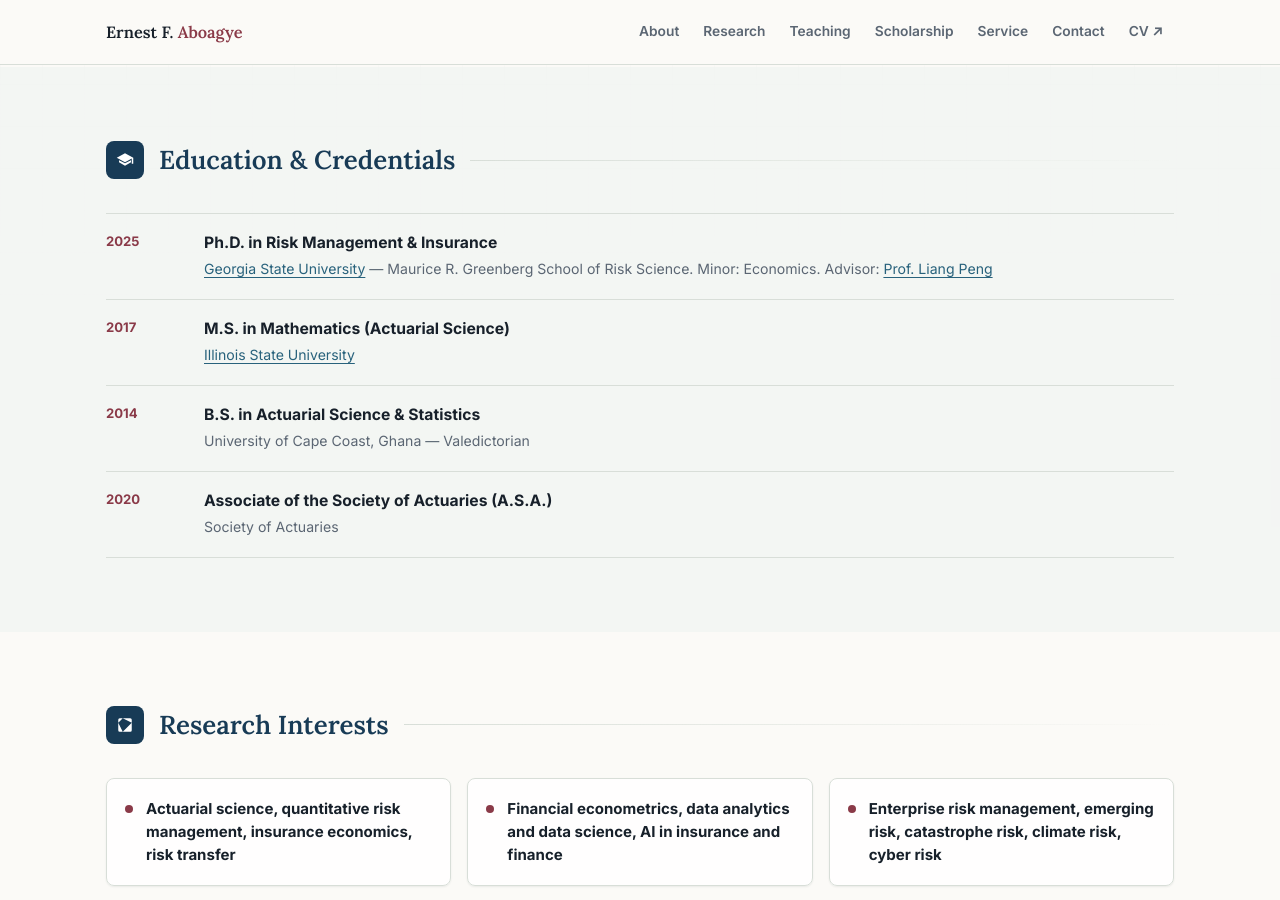
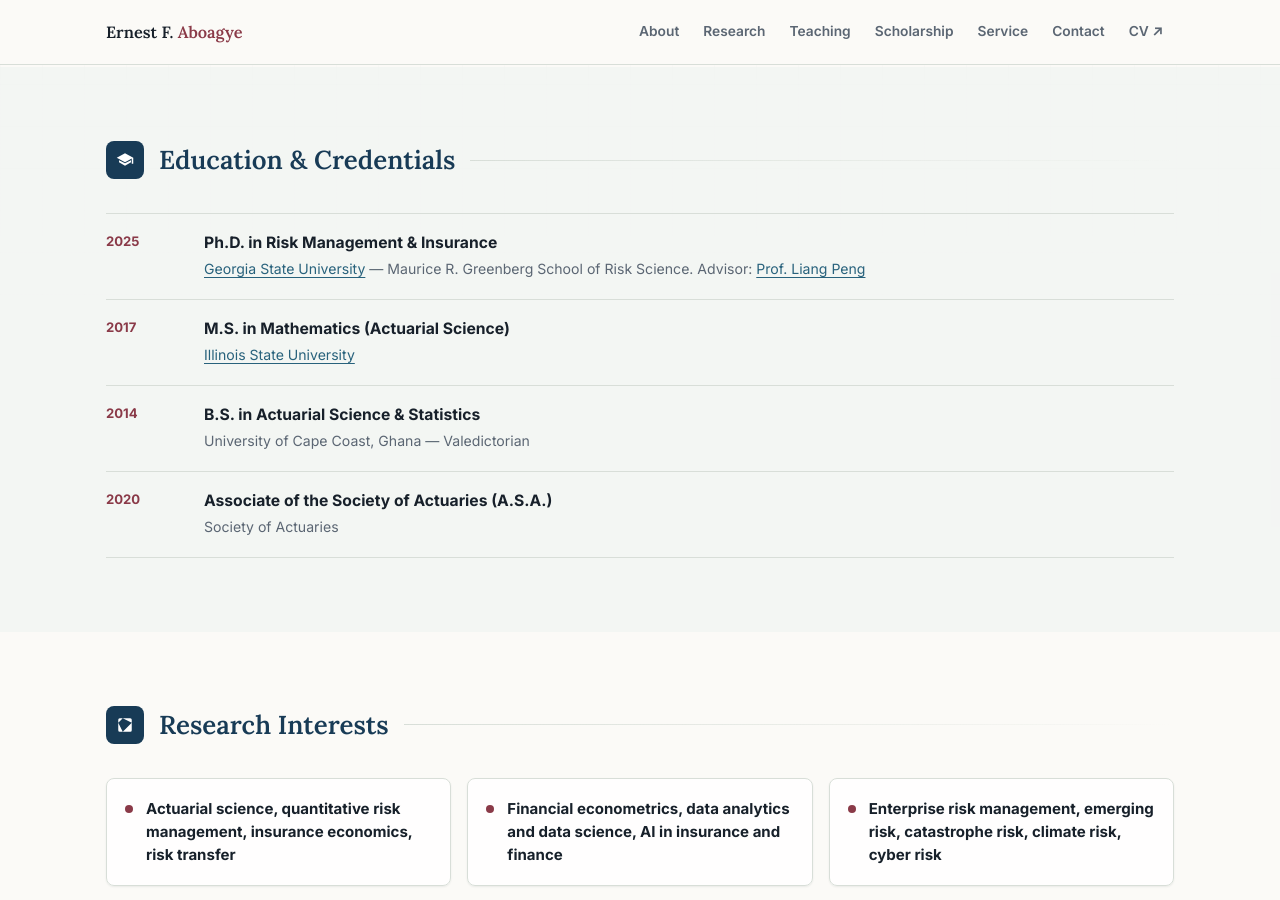
Before and after one commit to aboagyernest/aboagyernest.github.io, a Jekyll site: the page built from index.html, in a window 1280 px wide and 900 px high, scrolled down 1252 px. Built offline with Jekyll 4.4.1, drawn with Linux system fonts in a browser that asks for light colours; some of the changed text lies outside the part shown.

Commit message:
Drop minor from education; link department page under Contact
Co-Authored-By: Claude Opus 5.5 <noreply@anthropic.com>
Claude-Session: https://claude.ai/code/session_01FVcG3zhWWSDjEPCa89GdzK

```diff
--- a/_pages/education.yml
+++ b/_pages/education.yml
@@ -1,7 +1,7 @@
 - year: 2025
   degree: Ph.D. in Risk Management &amp; Insurance
   school: |-
-    <a href="https://www.gsu.edu" target="_blank">Georgia State University</a> &mdash; Maurice R. Greenberg School of Risk Science. Minor: Economics. Advisor: <a href="https://sites.gsu.edu/lpeng/" target="_blank">Prof. Liang Peng</a>
+    <a href="https://www.gsu.edu" target="_blank">Georgia State University</a> &mdash; Maurice R. Greenberg School of Risk Science. Advisor: <a href="https://sites.gsu.edu/lpeng/" target="_blank">Prof. Liang Peng</a>
 - year: 2017
   degree: M.S. in Mathematics (Actuarial Science)
   school: <a href="https://illinoisstate.edu" target="_blank">Illinois State University</a>
--- a/_pages/site.yml
+++ b/_pages/site.yml
@@ -9,7 +9,7 @@ email_display: eaboagye {AT} purdue {DOT} edu
 cv_url: /files/Curriculum_Vitae.pdf
 scholar_url: https://scholar.google.com/citations?user=XGRZiSsAAAAJ&amp;hl=en
 github_url: https://github.com/aboagyernest
-department_url: https://www.math.purdue.edu/
+department_url: https://www.science.purdue.edu/actuarial-science/people/index.html
 department_name: Department of Mathematics, Purdue University
 website: https://aboagyernest.github.io/
 footer_year: 2026
--- a/index.html
+++ b/index.html
@@ -203,7 +203,7 @@ description: Ernest F. Aboagye, Ph.D., A.S.A. — Senior Lecturer in Actuarial S
       <div class="contact-card">
         <h3>Get in Touch</h3>
         <div class="contact-row"><div class="contact-icon"><svg viewBox="0 0 24 24"><path d="M20 4H4a2 2 0 00-2 2v12a2 2 0 002 2h16a2 2 0 002-2V6a2 2 0 00-2-2zm0 4l-8 5-8-5V6l8 5 8-5v2z"/></svg></div><div><div class="contact-label">Email</div><div class="contact-value"><a href="mailto:{{ site.data.site.email }}">{{ site.data.site.email }}</a></div></div></div>
-        <div class="contact-row"><div class="contact-icon"><svg viewBox="0 0 24 24"><path d="M21 10c0 7-9 13-9 13s-9-6-9-13a9 9 0 0118 0z"/><circle cx="12" cy="10" r="3"/></svg></div><div><div class="contact-label">Department</div><div class="contact-value">{{ site.data.site.institution_html }}</div></div></div>
+        <div class="contact-row"><div class="contact-icon"><svg viewBox="0 0 24 24"><path d="M21 10c0 7-9 13-9 13s-9-6-9-13a9 9 0 0118 0z"/><circle cx="12" cy="10" r="3"/></svg></div><div><div class="contact-label">Department</div><div class="contact-value"><a href="{{ site.data.site.department_url }}" target="_blank">{{ site.data.site.institution_html }} ↗</a></div></div></div>
       </div>
       <div class="contact-card">
         <h3>Online Profiles</h3>
```
